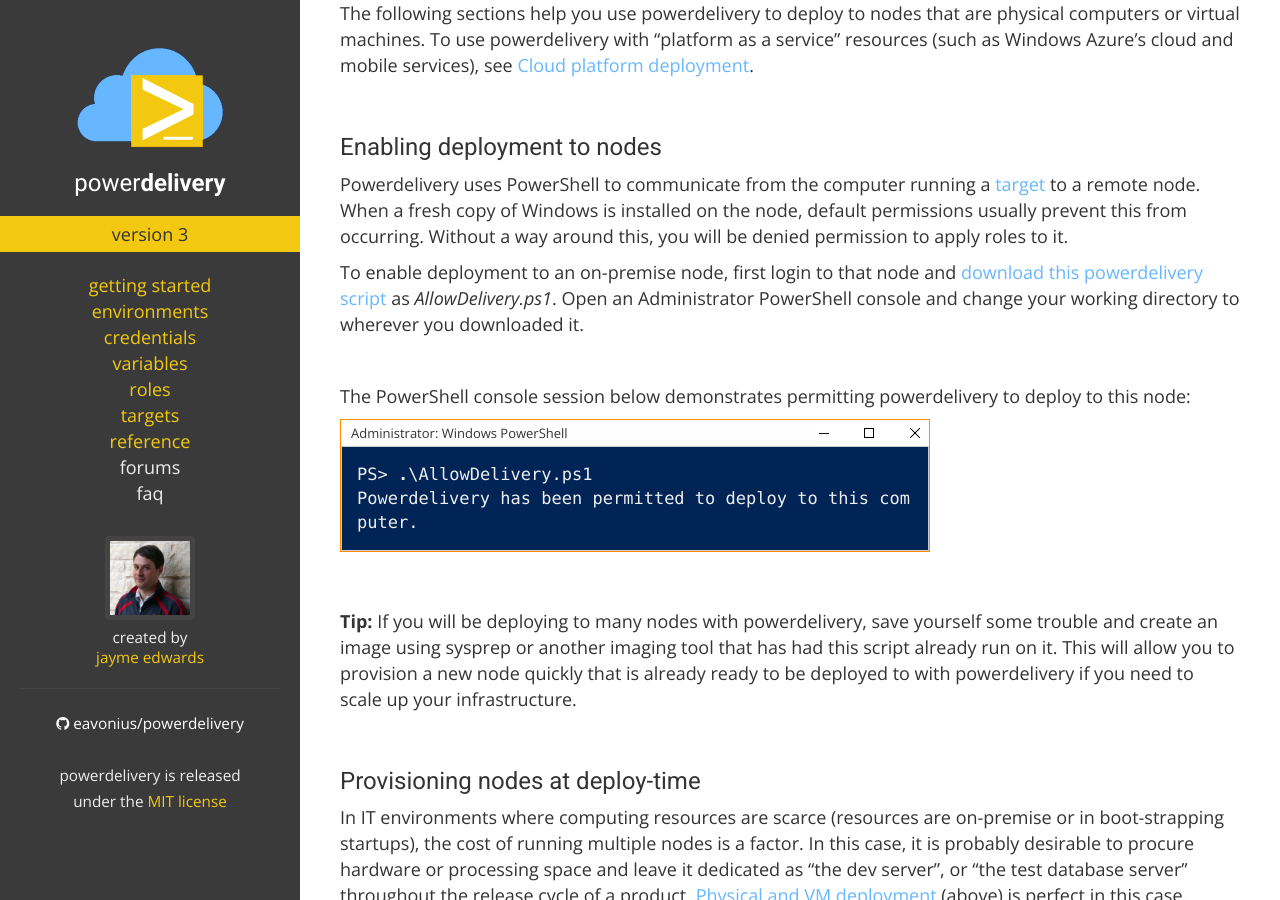
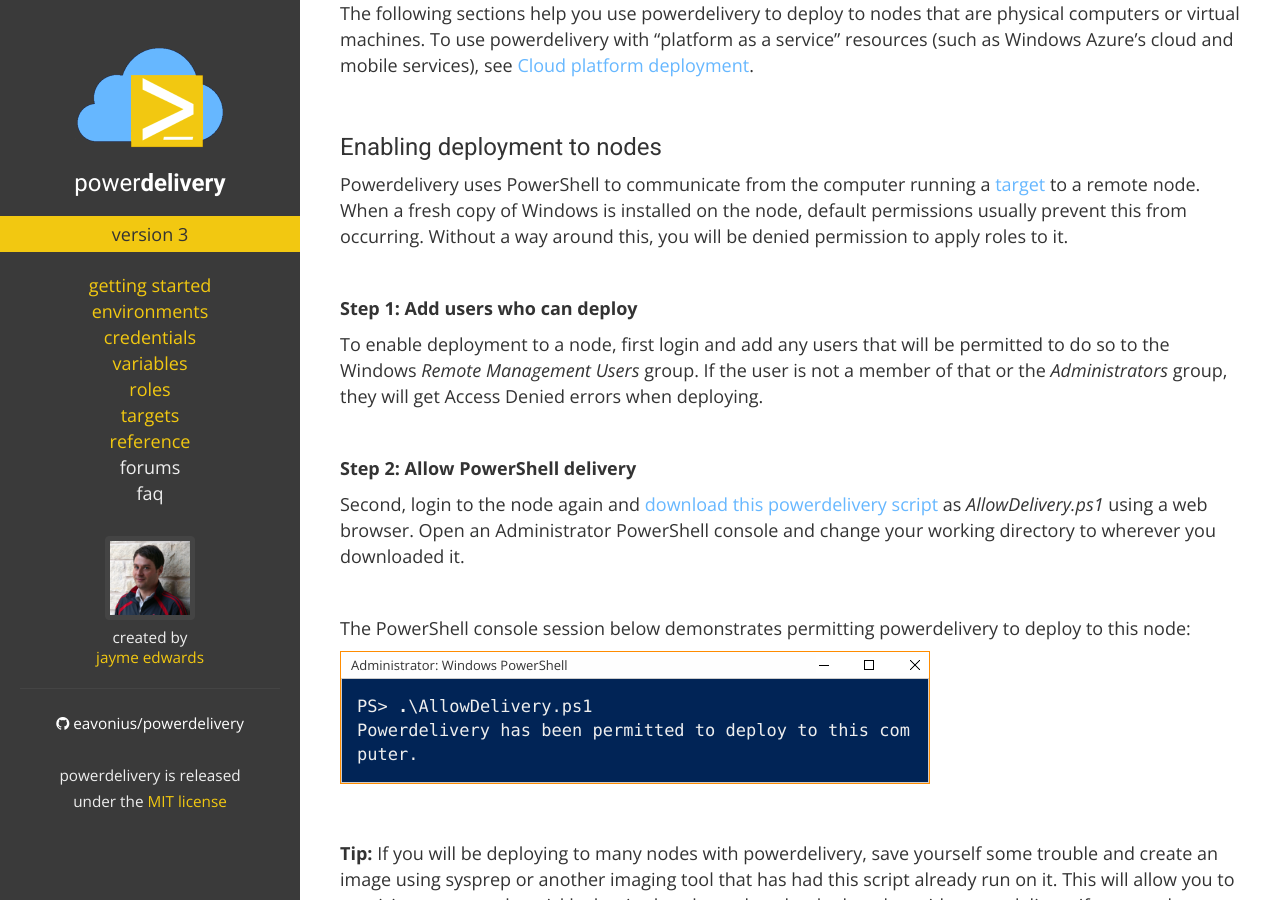
Before and after one commit to eavonius/powerdelivery, a Jekyll site: the page built from environments.markdown, in a window 1280 px wide and 900 px high, scrolled down 3487 px. Built offline with Jekyll 4.4.1, drawn with Linux system fonts in a browser that asks for light colours; nearby versions of some CDN libraries.

Commit message:
Updated with instructions on adding user to appropriate groups

```diff
--- a/credentials.markdown
+++ b/credentials.markdown
@@ -150,7 +150,10 @@ In the example above, when roles are applied to nodes in the *Database* set, Pow
 
 <br />
 
-**Tip:** Depending on whether you are using DNS names, NetBIOS names, or IP addresses for hosts; you may need to specify [additional connection settings](environments.html#connection_settings) on your environment nodes if you encounter PowerShell remoting errors.
+**Tips:**
+
+* You must add any uses that will deploy using powerdelivery to the Windows *Remote Management Users* or *Administrators* groups. If the user is not a member of one of these two groups, they will get Access Denied errors.
+* Depending on whether you are using DNS names, NetBIOS names, or IP addresses for hosts; you may need to specify [additional connection settings](environments.html#connection_settings) on your environment nodes if you encounter PowerShell remoting errors.
 
 <br />
 
--- a/environments.markdown
+++ b/environments.markdown
@@ -157,7 +157,17 @@ The following sections help you use powerdelivery to deploy to nodes that are ph
 
 Powerdelivery uses PowerShell to communicate from the computer running a [target](targets.html) to a remote node. When a fresh copy of Windows is installed on the node, default permissions usually prevent this from occurring. Without a way around this, you will be denied permission to apply roles to it.
 
-To enable deployment to an on-premise node, first login to that node and <a href="https://raw.githubusercontent.com/eavonius/powerdelivery/master/Scripts/Nodes/AllowDelivery.ps1" target="_blank">download this powerdelivery script</a> as *AllowDelivery.ps1*. Open an Administrator PowerShell console and change your working directory to wherever you downloaded it.
+<br />
+
+<b>Step 1: Add users who can deploy</b>
+
+To enable deployment to a node, first login and add any users that will be permitted to do so to the Windows *Remote Management Users* group. If the user is not a member of that or the *Administrators* group, they will get Access Denied errors when deploying.
+
+<br />
+
+<b>Step 2: Allow PowerShell delivery</b>
+
+Second, login to the node again and <a href="https://raw.githubusercontent.com/eavonius/powerdelivery/master/Scripts/Nodes/AllowDelivery.ps1" target="_blank">download this powerdelivery script</a> as *AllowDelivery.ps1* using a web browser. Open an Administrator PowerShell console and change your working directory to wherever you downloaded it.
 
 <br />
 
```
